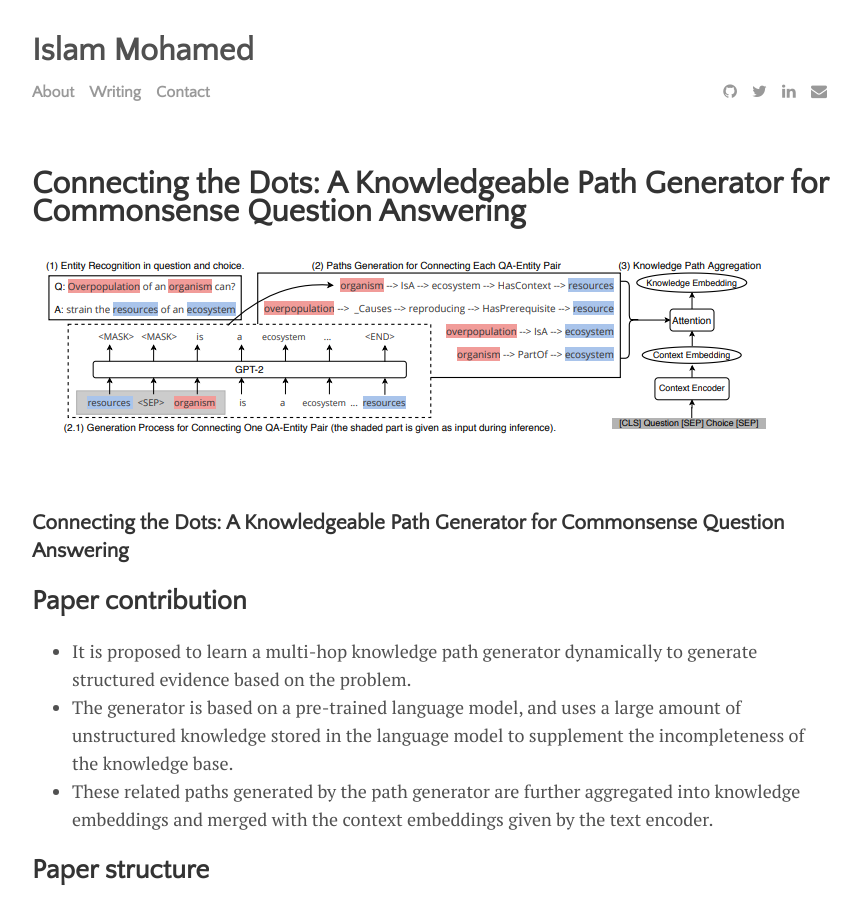
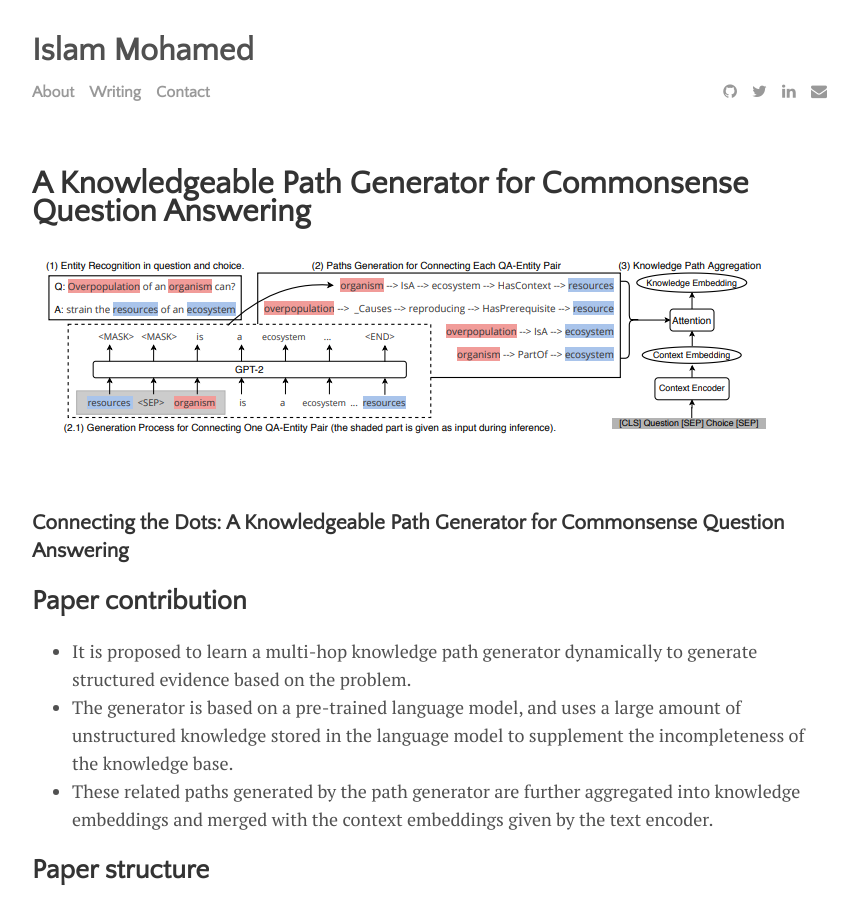
Before and after one commit to IslamMohamedMosaad/IslamMohamedMosaad.github.io, a Jekyll site: the page built from _posts/2021-08-25-Connecting the Dots: A Knowledgeable Path Generator for Commonsense Question Answering.md, in a window 1280 px wide and 900 px high. Shown: the whole window, without its empty margins (208-1069 px from the left). Built offline with Jekyll 4.4.1, drawn with Linux system fonts in a browser that asks for light colours; comment, search, counter and statistics services are not loaded.

Commit message:
Update 2021-08-25-Connecting the Dots: A Knowledgeable Path Generator for Commonsense Question Answering.md

```diff
--- a/_posts/2021-08-25-Connecting the Dots: A Knowledgeable Path Generator for Commonsense Question Answering.md
+++ b/_posts/2021-08-25-Connecting the Dots: A Knowledgeable Path Generator for Commonsense Question Answering.md
@@ -1,6 +1,6 @@
 ---
 layout: post
-title: "Connecting the Dots: A Knowledgeable Path Generator for Commonsense Question Answering"
+title: "A Knowledgeable Path Generator for Commonsense Question Answering"
 author: "Islam Mohamed"
 categories: journal
 tags: [Commonsense Question Answering]
```
